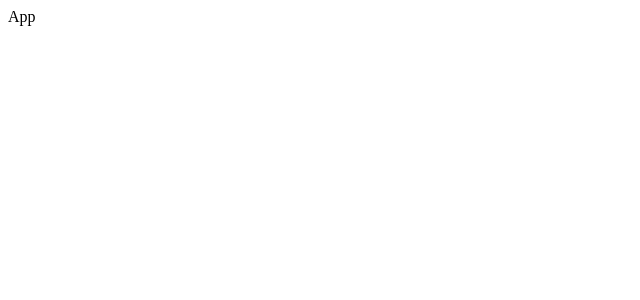
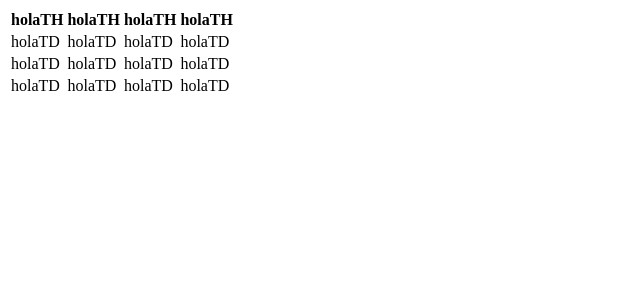
Before and after one commit to jeank23/excel-sheet-app, a React (Create React App) app: page / in a window 1280 px wide. Shown: the top 300 px of the page, without its empty margins (0-640 px from the left). Built offline with nearby package versions, Linux system fonts and the light colour scheme.

Commit message:
creating the table

```diff
--- a/src/App.js
+++ b/src/App.js
@@ -1,11 +1,37 @@
 import React, { Component } from 'react';
 
 class App extends Component {
+
   render() {
+    const rows = 4;
+    const columns = 4;
+    let rowElements = [];
+    let columnElements = [];
+    let thFlag = false;
+
+    for(let r = 0; r < rows; r++){
+      for(let c = 0; c < columns; c++){
+        columnElements.push(!thFlag ? <th key={'c'+c+' - r'+r}>holaTH</th> : <td key={'c'+c+' - r'+r}>holaTD</td>);
+      }
+      rowElements.push(
+        <tr key={'row'+r}>
+          {columnElements.map(item => {
+            return item;
+          })}
+        </tr>
+      );
+
+      thFlag = true;
+      columnElements = [];
+    }
     return (
-      <div>
-        App
-      </div>
+      <table>
+        <tbody>
+        { rowElements.map(item => {
+          return item;
+        }) }
+        </tbody>
+      </table>
     );
   }
 }
```
